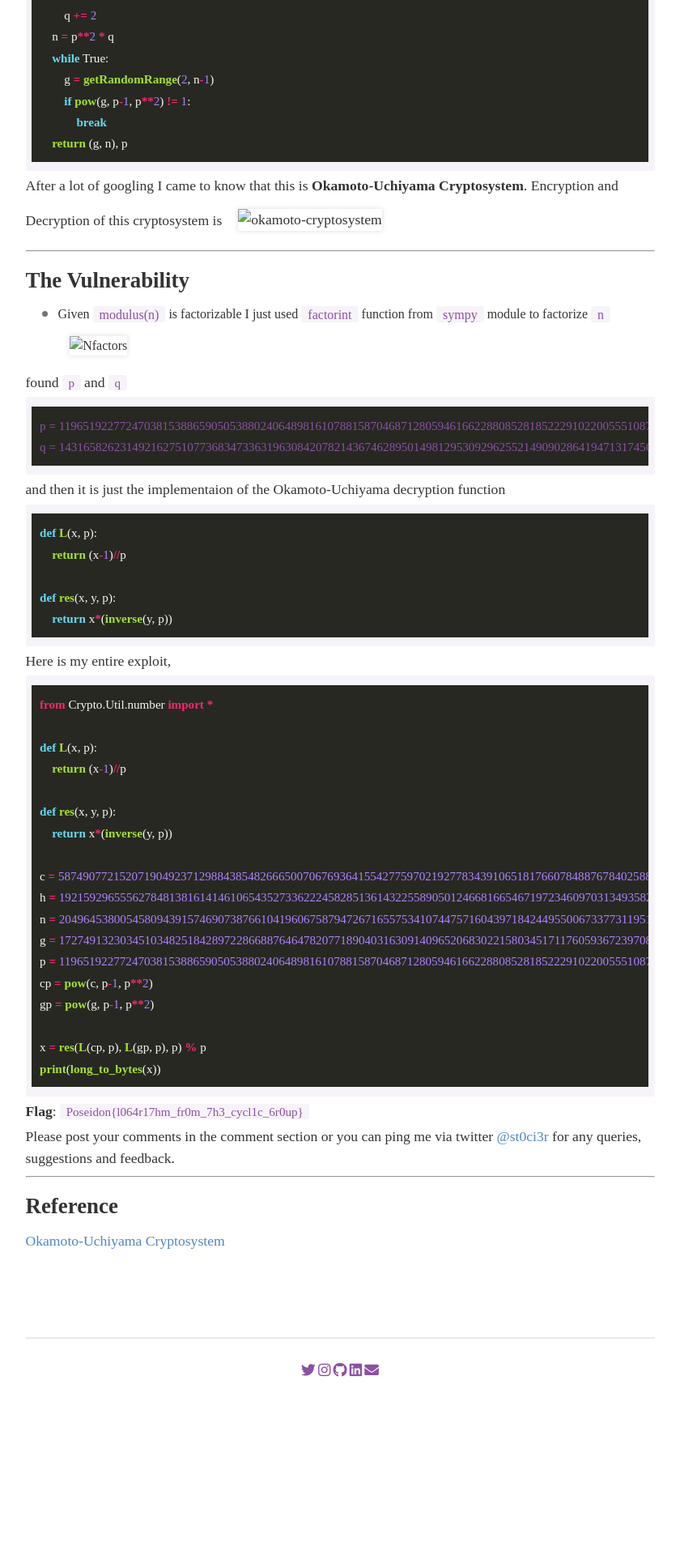
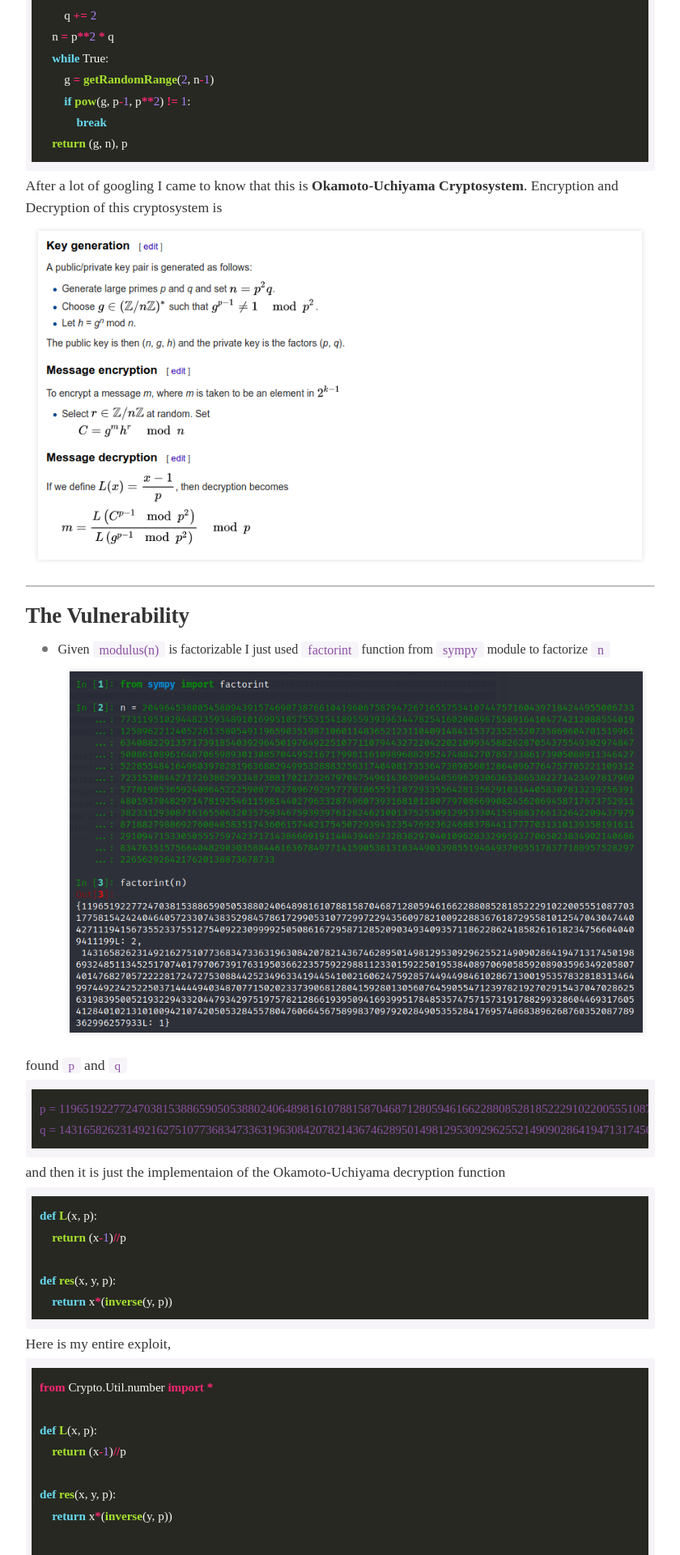
Before and after one commit to CYBERBABY1/malladisiddu.github.io, a Jekyll site: the page built from _posts/2020-08-10-poseidonctf-2020-writeups.md, in a window 1280 px wide. Shown: the part 1066-2986 px from the top of the page at 81% size, without its empty margins (220-1060 px from the left). Built offline with Jekyll 4.4.1, drawn with Linux system fonts in a browser that asks for light colours; nearby versions of some CDN libraries; some web fonts are replaced; comment, search, counter and statistics services are not loaded; before the commit the page ends 2799 px from its top, so only the background shows below that.

Commit message:
Update 2020-08-10-poseidonctf-2020-writeups.md

````diff
--- a/_posts/2020-08-10-poseidonctf-2020-writeups.md
+++ b/_posts/2020-08-10-poseidonctf-2020-writeups.md
@@ -45,13 +45,13 @@ def keygen():
 ```
 After a lot of googling I came to know that this is **Okamoto-Uchiyama Cryptosystem**.
 Encryption and Decryption of this cryptosystem is
-![okamoto-cryptosystem](assets/img/okamoto-cryptosystem.png)
+![okamoto-cryptosystem](/assets/img/okamoto-cryptosystem.png)
 
 ---
 ## The Vulnerability
 * Given `modulus(n)` is factorizable
 I just used `factorint` function from `sympy` module to factorize `n`
-![Nfactors](assets/img/Nfactors.png)
+![Nfactors](/assets/img/Nfactors.png)
 
 found `p` and `q`
 ```
````
